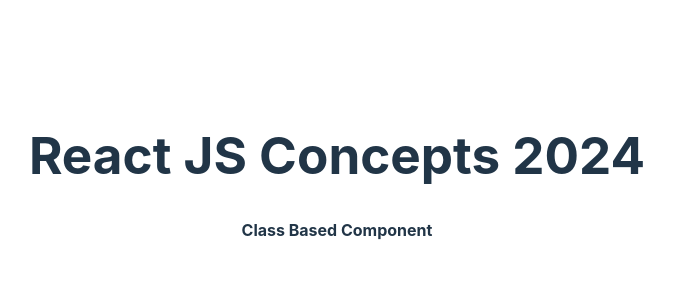
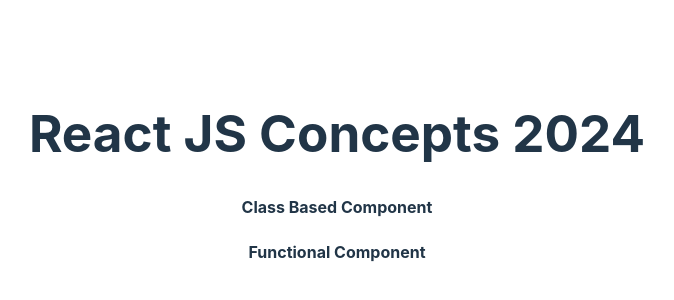
Before and after one commit to AshKemp/reactjs-concepts-2024, a React (Vite) app: page / in a window 1280 px wide. Shown: the part 222-522 px from the top of the page, without its empty margins (303-977 px from the left). Built offline with nearby package versions, Linux system fonts and the light colour scheme.

Commit message:
create functional component

```diff
--- a/src/App.jsx
+++ b/src/App.jsx
@@ -1,11 +1,13 @@
 import "./App.css";
 import ClassBasedComponent from "./components/class-based-component";
+import FunctionalComponent from "./components/functional-component";
 
 function App() {
   return (
     <>
       <h1>React JS Concepts 2024</h1>
       <ClassBasedComponent />
+      <FunctionalComponent />
     </>
   );
 }
--- /dev/null
+++ b/src/components/functional-component.jsx
@@ -0,0 +1,17 @@
+// function FunctionalComponent() {
+//   return (
+//     <div>
+//       <h4>Functional Component</h4>
+//     </div>
+//   );
+// }
+
+const FunctionalComponent = () => {
+  return (
+    <div>
+      <h4>Functional Component</h4>
+    </div>
+  );
+};
+
+export default FunctionalComponent;
```
